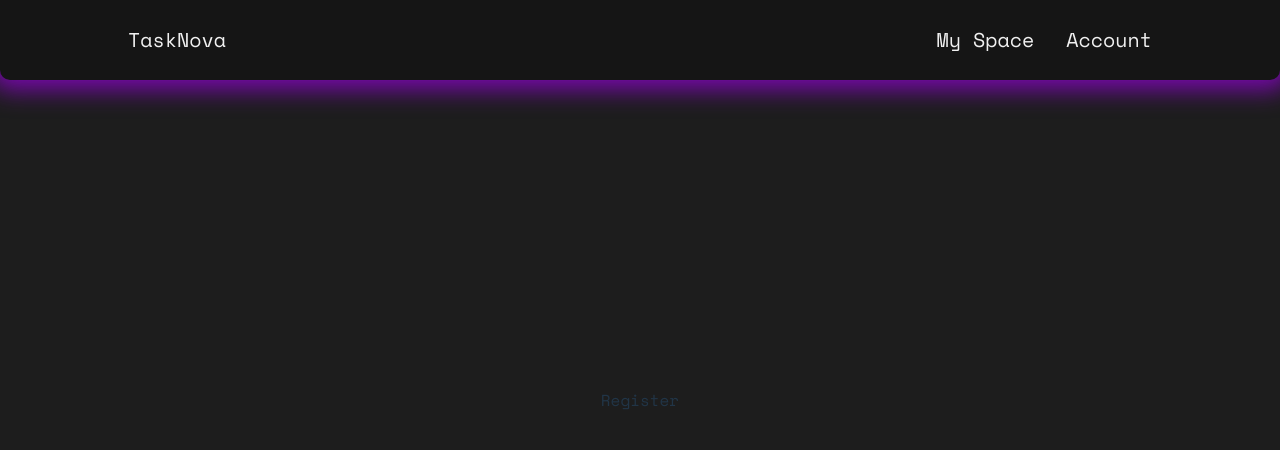
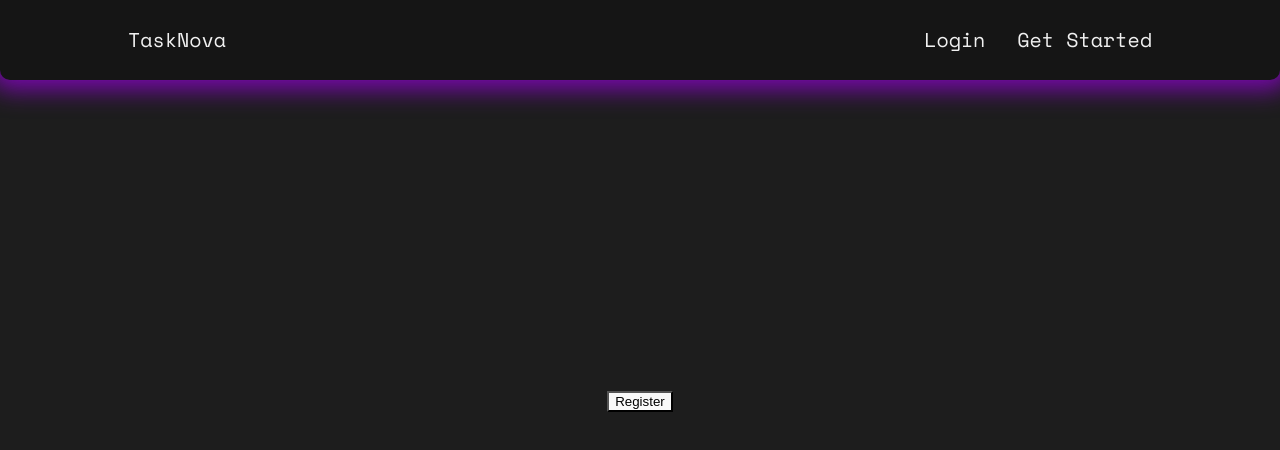
Before and after one commit to majocast/tasknova, a React (Vite) app in the folder frontend/: page /register in a window 1280 px wide. Shown: the top 450 px of the page. Built offline with nearby package versions, Linux system fonts and the light colour scheme.

Commit message:
setup basic login func binding app & credentials

```diff
--- a/frontend/src/App.tsx
+++ b/frontend/src/App.tsx
@@ -9,12 +9,13 @@ import Account from './pages/Account';
 
 type userType = number | null;
 
+
 function App() {
   const [user_id, setUser_id] = useState<userType>(null);
 
-  useEffect(() => {
-    setUser_id(1)
-  }, [])
+  function userUpdate(newUserId: userType) {
+    setUser_id(newUserId)
+  }
 
   return (
     <BrowserRouter>
@@ -22,8 +23,8 @@ function App() {
         <NavBar user_id={user_id}/>
         <Routes>
           <Route path='/' element={<Home />} />
-          <Route path='/login' element={<Credentials />} />
-          <Route path='/register' element={<Credentials />} />
+          <Route path='/login' element={<Credentials userUpdate={userUpdate}/>} />
+          <Route path='/register' element={<Credentials userUpdate={userUpdate}/>} />
           <Route path={`/myspace/:${user_id}`} element={<MySpace />} />
           <Route path={`/account/:${user_id}`} element={<Account />} />
         </Routes>
--- a/frontend/src/components/NavBar.tsx
+++ b/frontend/src/components/NavBar.tsx
@@ -6,17 +6,12 @@ interface MyNavBarProps {
 }
 
 const NavBar: React.FC<MyNavBarProps> = ({ user_id }) => {
-  const [loggedIn, setLoggedIn] = useState(false);
-
-  useEffect(() => {
-    if(user_id) setLoggedIn(true);
-  }, [user_id])
 
   return (
     <>
       <nav>
           <Link to='/'>TaskNova</Link>
-          {loggedIn ?
+          {user_id ?
             <div>
               <Link to={`/myspace/${user_id}`}>My Space</Link>
               <Link to={`/account/1`}>Account</Link>
--- a/frontend/src/pages/Credentials.tsx
+++ b/frontend/src/pages/Credentials.tsx
@@ -1,14 +1,28 @@
-import { useLocation, Location } from 'react-router-dom';
+import { useLocation, Location, useNavigate} from 'react-router-dom';
 
-function Credentials() {
+type UserType = number | null;
+
+interface CredentialsProps {
+  userUpdate: (newUserId: UserType) => void;
+}
+
+function Credentials({ userUpdate }: CredentialsProps) {
   const location: Location<string> = useLocation();
+  const navigate = useNavigate();
+
   console.log(location.pathname)
+
+  function setLogin() {
+    userUpdate(1);
+    navigate('/');
+  }
+
   return (
     <>
       {location.pathname === '/login' ?
-        <div>Login</div>
+        <button onClick={setLogin}>Login</button>
         :
-        <div>Register</div>
+        <button onClick={setLogin}>Register</button>
       }
     </>
   )
```
